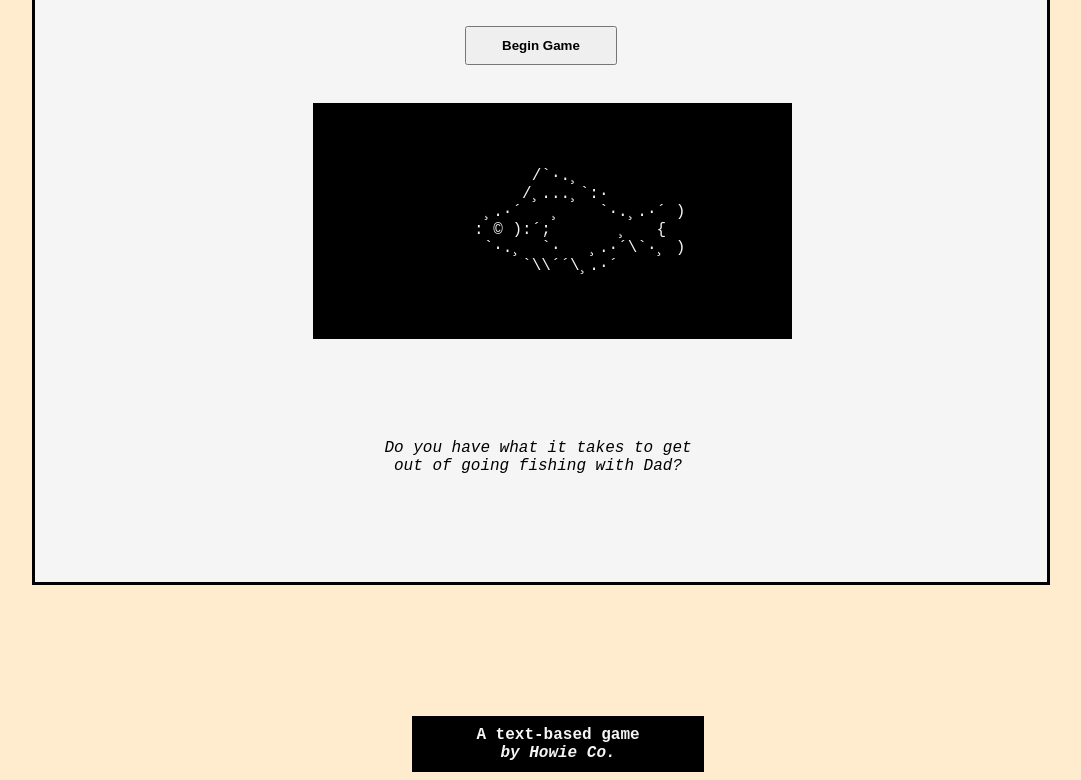
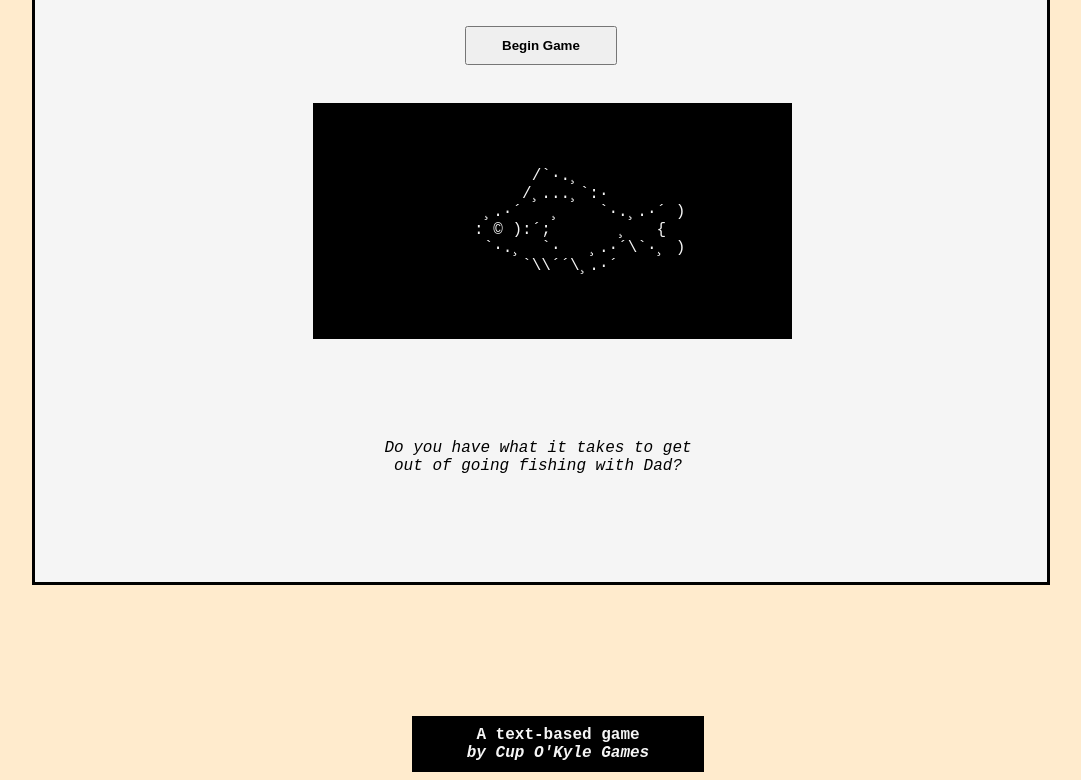
Before and after one commit to cupokyle/tuftsim, a plain HTML site: page index.html in a window 1280 px wide. Shown: the part 324-1104 px from the top of the page, without its empty margins (102-1183 px from the left). Drawn offline with Linux system fonts and the light colour scheme; a web font is replaced by a local one.

Commit message:
Changed Howie to CupO'Kyle

```diff
--- a/index.html
+++ b/index.html
@@ -61,7 +61,7 @@
       </p>
     </div>
     <footer>
-      A text-based game<br /><span class="author">by Howie Co.</span>
+      A text-based game<br /><span class="author">by Cup O'Kyle Games</span>
     </footer>
   </body>
 </html>
```
